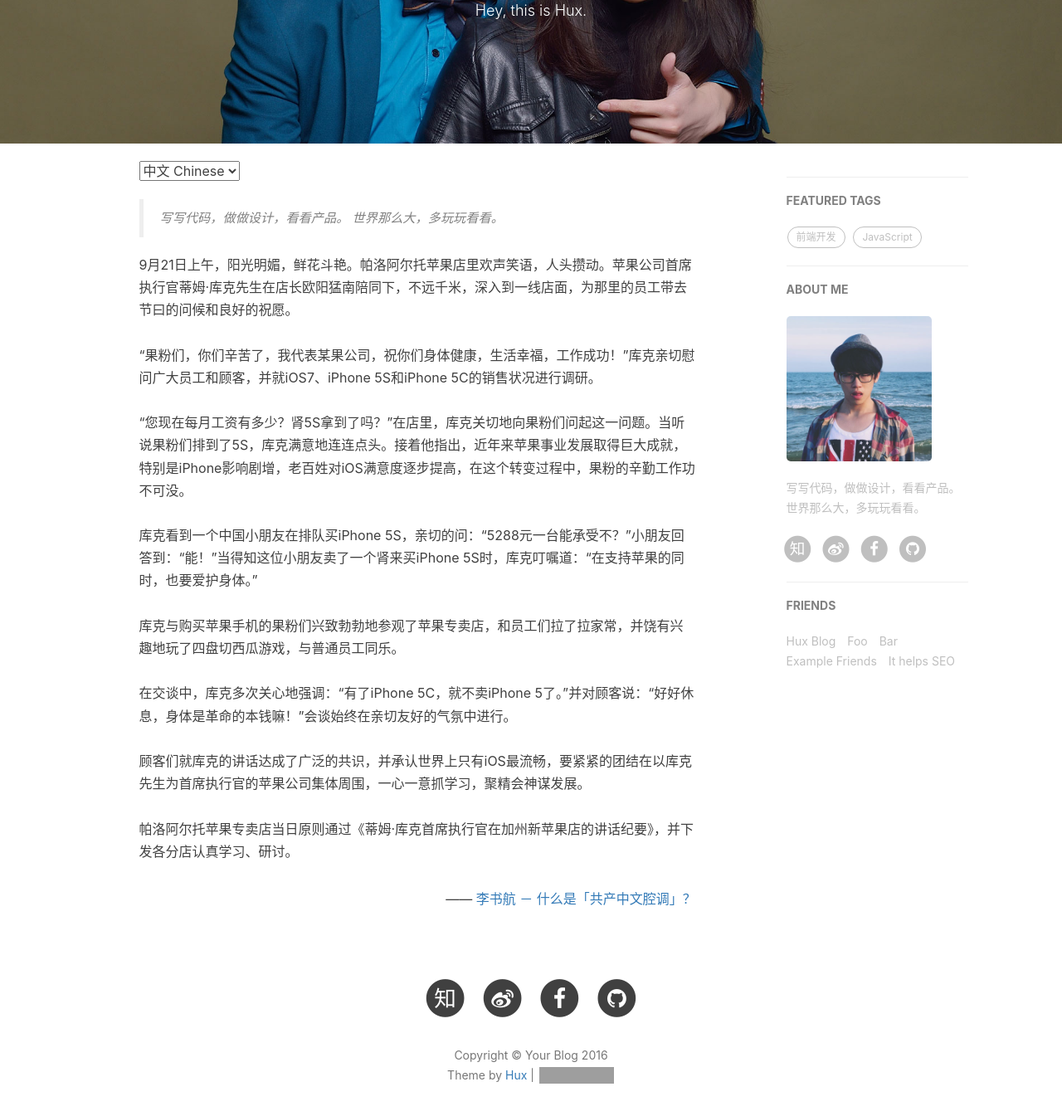
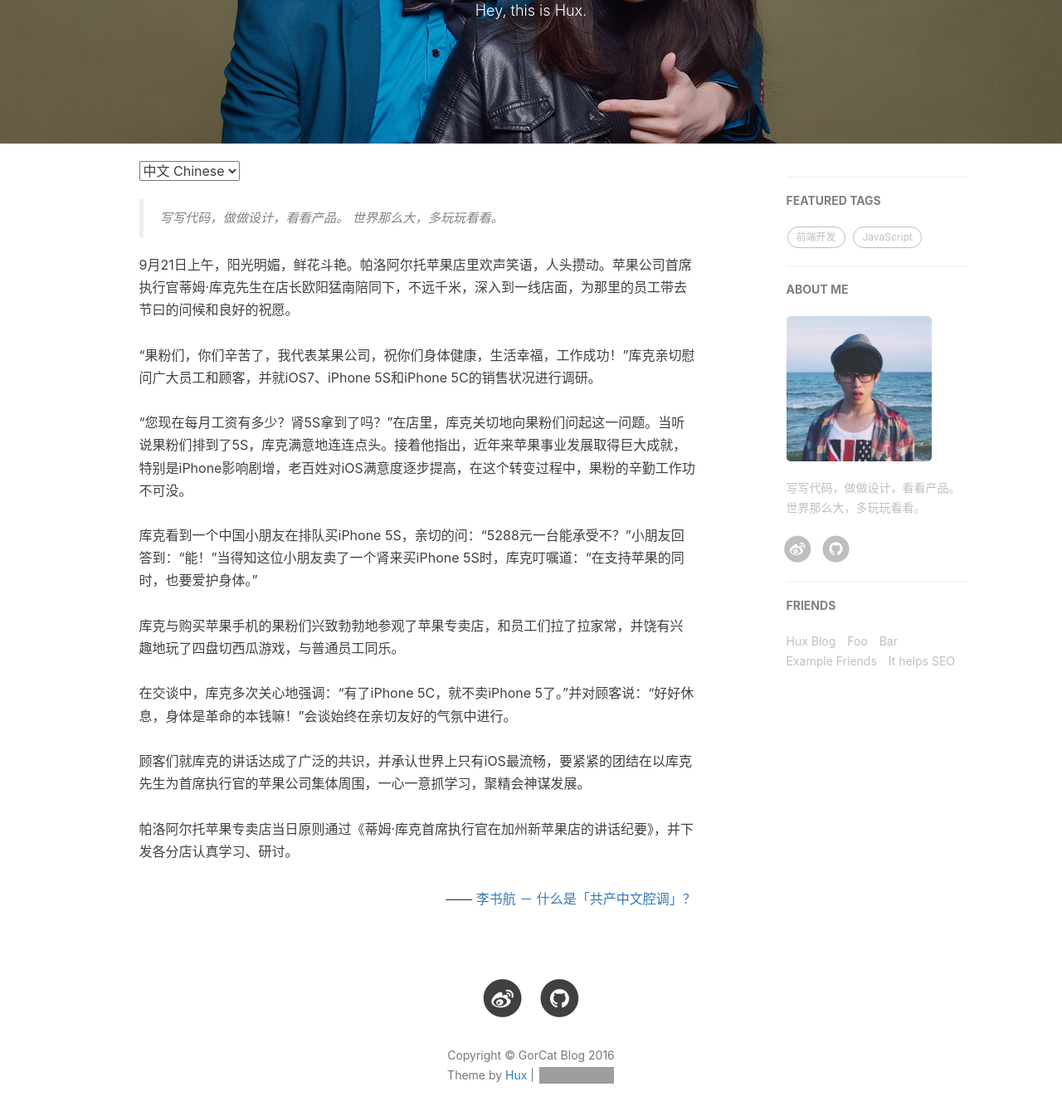
Before and after one commit to GorCat/gorcat.github.io, a Jekyll site: the page built from about.html, in a window 1280 px wide and 1400 px high, scrolled down 245 px. Shown: the top 1345 px of the window at 83% size. Built offline with Jekyll 4.4.1, drawn with Linux system fonts in a browser that asks for light colours; nearby versions of some CDN libraries; comment, search, counter and statistics services are not loaded; part of the change alters nothing that is shown; grey boxes are pictures that could not be loaded.

Commit message:
修改了名字

```diff
--- a/_config.yml
+++ b/_config.yml
@@ -1,22 +1,22 @@
 # Site settings
-title: Your Blog
+title: GorCat Blog
 SEOTitle: 你的博客 | Your Blog
 header-img: img/home-bg.jpg
 email: huxpro@gmail.com
-description: ""
+description: "构造出一个个数据和逻辑的世界"
 keyword: ""
-url: "http://huangxuan.me"              # your host, for absolute URL
+url: "https://huangxuan.me"              # your host, for absolute URL
 baseurl: "/huxblog-boilerplate"         # for example, '/blog' if your blog hosted on 'host/blog'
 
 
 
 # SNS settings
 RSS: false
-weibo_username:     huxpro
-zhihu_username:     huxpro
-github_username:    huxpro
+weibo_username:     GorCat
+#zhihu_username:     GorCat
+github_username:    GorCat
 #twitter_username:  huxpro
-facebook_username:  huxpro
+#facebook_username:  huxpro
 
 
 
```
